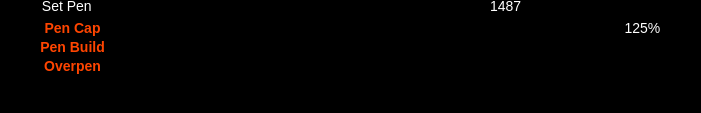
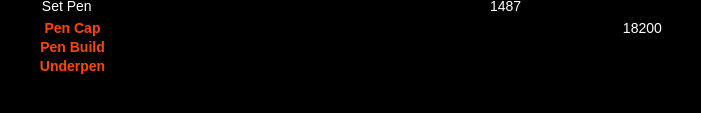
Before and after one commit to djmorosini/pencalc, a plain HTML site: page index.html in a window 1280 px wide. Shown: the part 449-562 px from the top of the page, 223-924 px from the left. Drawn offline with Linux system fonts and the light colour scheme.

Commit message:
underpen

```diff
--- a/index.html
+++ b/index.html
@@ -144,15 +144,15 @@
     </colgroup>
     <tr>
       <td class="standout">Pen Cap</td>
-      <td>125%</td>
+      <td>18200</td>
     </tr>
     <tr>
       <td class="standout">Pen Build</td>
       <td><label id="pen"></label></td>
     </tr>
     <tr>
-      <td class="standout">Overpen</td>
-      <td><label id="overpen"></label></td>
+      <td class="standout">Underpen</td>
+      <td><label id="underpen"></label></td>
     </tr>
   </table>
 </div>
```
